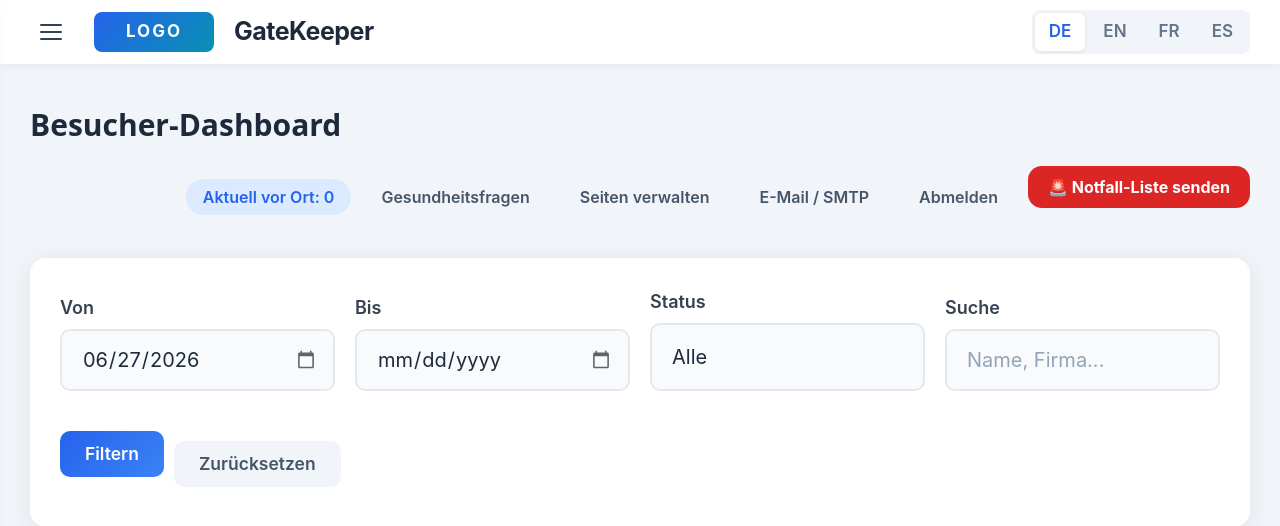
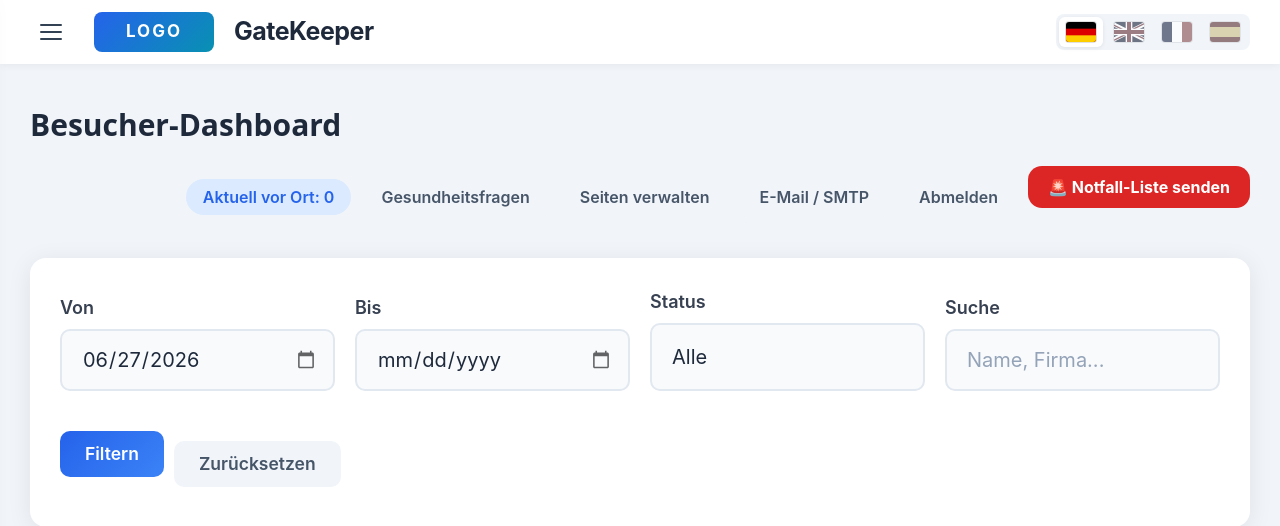
Before and after one commit to ichabot/GateKeeper, a Flask app: page /admin/dashboard in a window 1280 px wide. Shown: the top 526 px of the page. Run offline with Flask 3, Linux system fonts and the light colour scheme; a user stored in the database is signed in; data that the repository does not hold is empty; some libraries are stand-ins or nearby versions.

Commit message:
feat: flag icons SVG for language switcher

```diff
--- a/app/static/css/style.css
+++ b/app/static/css/style.css
@@ -132,6 +132,7 @@ body {
 /* Language Switcher */
 .lang-switcher {
     display: flex;
+    align-items: center;
     gap: 4px;
     background: var(--gk-bg);
     border-radius: 8px;
@@ -139,23 +140,36 @@ body {
 }
 
 .lang-btn {
-    padding: 6px 14px;
+    display: flex;
+    align-items: center;
+    justify-content: center;
+    padding: 5px 7px;
     border-radius: 6px;
     text-decoration: none;
-    font-size: 0.85rem;
-    font-weight: 600;
-    color: var(--gk-neutral);
+    filter: grayscale(70%);
+    opacity: 0.6;
     transition: var(--gk-transition);
+}
+
+.lang-btn img {
+    display: block;
+    width: 30px;
+    height: 20px;
+    object-fit: cover;
+    border-radius: 3px;
+    box-shadow: 0 0 0 1px rgba(0, 0, 0, 0.12);
 }
 
 .lang-btn.active {
     background: white;
-    color: var(--gk-primary);
+    filter: none;
+    opacity: 1;
     box-shadow: 0 1px 4px rgba(0, 0, 0, 0.08);
 }
 
 .lang-btn:hover:not(.active) {
-    color: #1e293b;
+    filter: grayscale(0%);
+    opacity: 1;
 }
 
 /* --- Side Navigation --- */
--- a/app/templates/base.html
+++ b/app/templates/base.html
@@ -9,7 +9,7 @@
     <meta name="google" content="notranslate">
     <title>{% block title %}GateKeeper{% endblock %}</title>
     <link rel="stylesheet" href="https://cdn.jsdelivr.net/npm/@picocss/pico@2/css/pico.min.css">
-    <link rel="stylesheet" href="{{ url_for('static', filename='css/style.css') }}?v=14">
+    <link rel="stylesheet" href="{{ url_for('static', filename='css/style.css') }}?v=16">
 </head>
 <body>
     <!-- Side Navigation Overlay -->
@@ -74,13 +74,17 @@
         <div class="header-right">
             <div class="lang-switcher" translate="no">
                 <a href="{{ url_for('visitor.set_language', lang_code='de') }}"
-                   class="lang-btn {{ 'active' if session.get('lang', 'de') == 'de' }}">DE</a>
+                   class="lang-btn {{ 'active' if session.get('lang', 'de') == 'de' }}"
+                   title="Deutsch" aria-label="Deutsch"><img src="{{ url_for('static', filename='flags/de.svg') }}" alt="DE"></a>
                 <a href="{{ url_for('visitor.set_language', lang_code='en') }}"
-                   class="lang-btn {{ 'active' if session.get('lang', 'de') == 'en' }}">EN</a>
+                   class="lang-btn {{ 'active' if session.get('lang', 'de') == 'en' }}"
+                   title="English" aria-label="English"><img src="{{ url_for('static', filename='flags/gb.svg') }}" alt="EN"></a>
                 <a href="{{ url_for('visitor.set_language', lang_code='fr') }}"
-                   class="lang-btn {{ 'active' if session.get('lang', 'de') == 'fr' }}">FR</a>
+                   class="lang-btn {{ 'active' if session.get('lang', 'de') == 'fr' }}"
+                   title="Français" aria-label="Français"><img src="{{ url_for('static', filename='flags/fr.svg') }}" alt="FR"></a>
                 <a href="{{ url_for('visitor.set_language', lang_code='es') }}"
-                   class="lang-btn {{ 'active' if session.get('lang', 'de') == 'es' }}">ES</a>
+                   class="lang-btn {{ 'active' if session.get('lang', 'de') == 'es' }}"
+                   title="Español" aria-label="Español"><img src="{{ url_for('static', filename='flags/es.svg') }}" alt="ES"></a>
             </div>
         </div>
     </header>
```
Also changed, not shown: app/static/flags/de.svg (added), app/static/flags/es.svg (added), app/static/flags/fr.svg (added), app/static/flags/gb.svg (added).
